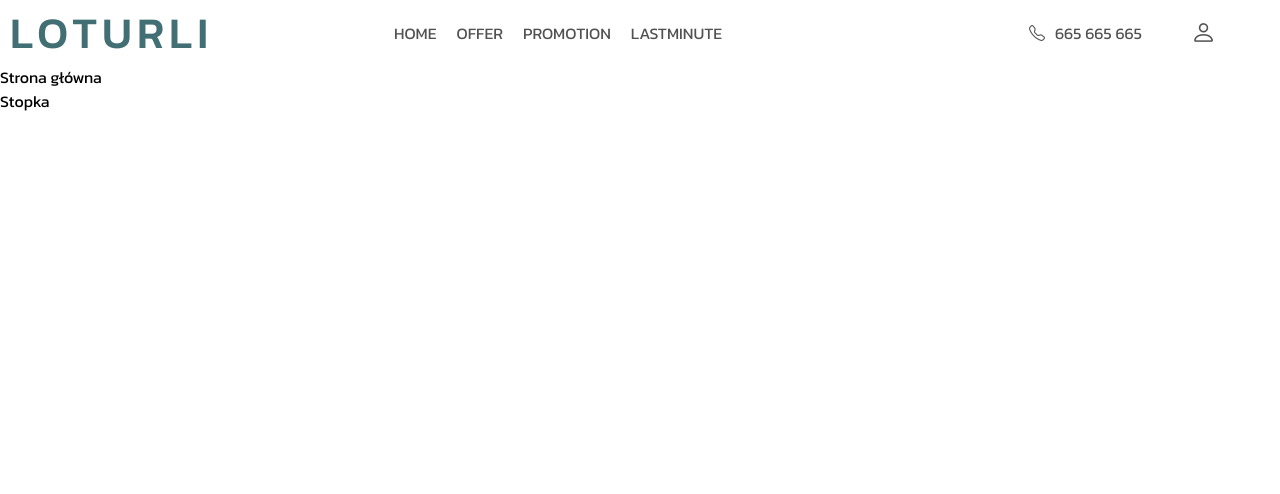
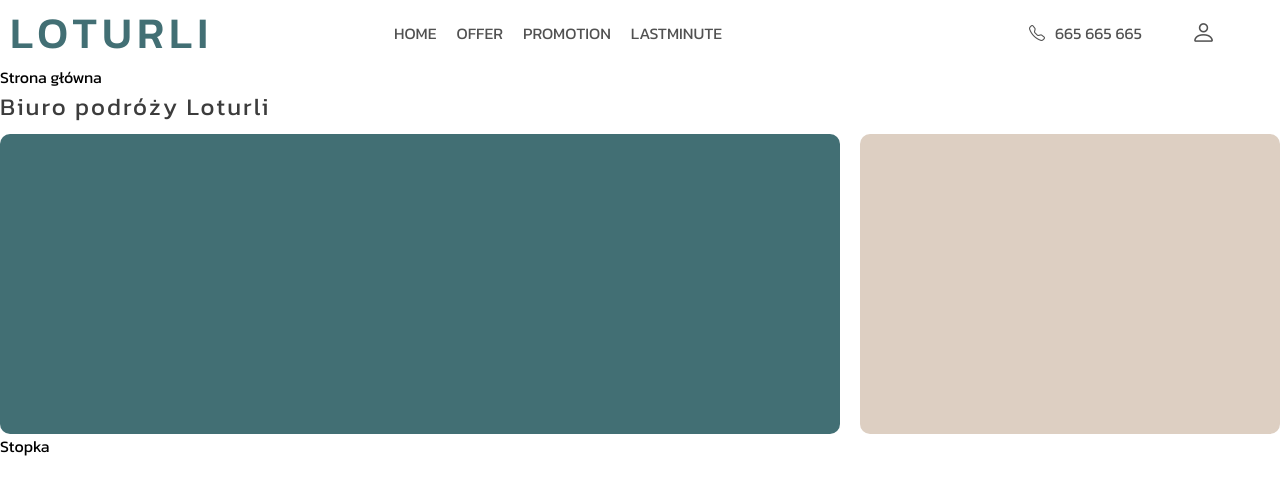
Before and after one commit to DawidDev/loturli, a React (Create React App) app: page / in a window 1280 px wide. Shown: the top 494 px of the page. Built offline with nearby package versions, Linux system fonts and the light colour scheme; the HTML template or start-up script is replaced by a standard one.

Commit message:
Create Incentive template

```diff
--- /dev/null
+++ b/src/Components/Incentive.js
@@ -0,0 +1,55 @@
+import React from "react";
+
+import styled from "styled-components";
+
+// Import additional components to display
+import TitleSection from "./TitleSection";
+
+const IncentiveContainer = styled.div`
+  width: 100%;
+  display: flex;
+  justify-content: space-between;
+
+  .discounts,
+  .last_minute {
+    border-radius: 10px;
+    height: 300px;
+  }
+
+  .discounts {
+    background-color: silver;
+    flex: 6;
+    margin-right: 20px;
+    background-color: #426F74;
+  }
+
+  .last_minute {
+    background-color: #DDCFC2;
+    flex: 3;
+  }
+
+  @media (max-width: 768px) {
+    flex-wrap: wrap;
+
+    .discounts,
+    .last_minute {
+      width: 100%;
+      flex: none;
+      margin-bottom: 20px;
+    }
+  }
+`;
+
+const Incentive = () => {
+  return (
+    <>
+    <TitleSection title={'Biuro podróży Loturli'}/>
+      <IncentiveContainer>
+        <div className="discounts"></div>
+        <div className="last_minute"></div>
+      </IncentiveContainer>
+    </>
+  );
+};
+
+export default Incentive;
--- /dev/null
+++ b/src/Components/TitleSection.js
@@ -0,0 +1,20 @@
+import React from "react";
+
+import styled from "styled-components";
+
+const TitleSectionContainer = styled.div`
+  font-size: 1.5rem;
+  letter-spacing: 2px;
+  margin-bottom: 10px;
+  color: #3C3C3C;
+`;
+
+const TitleSection = ({ title }) => {
+  return (
+    <TitleSectionContainer>
+      <div>{title}</div>
+    </TitleSectionContainer>
+  );
+};
+
+export default TitleSection;
--- a/src/Pages/Home.js
+++ b/src/Pages/Home.js
@@ -1,11 +1,24 @@
-import React from 'react'
+import React from "react";
+import styled from "styled-components";
+
+// Import home page components to display
+import Incentive from "../Components/Incentive";
+
+const HomeContainer = styled.div`
+  //border: 1px solid red;
+
+  @media (max-width: 768px) {
+      padding: 0 10px;
+  }
+`;
 
 const Home = () => {
-    return (
-        <>
-        <div>Strona główna</div>
-        </>
-    )
-}
+  return (
+    <HomeContainer>
+      <div>Strona główna</div>
+      <Incentive />
+    </HomeContainer>
+  );
+};
 
 export default Home;
```
